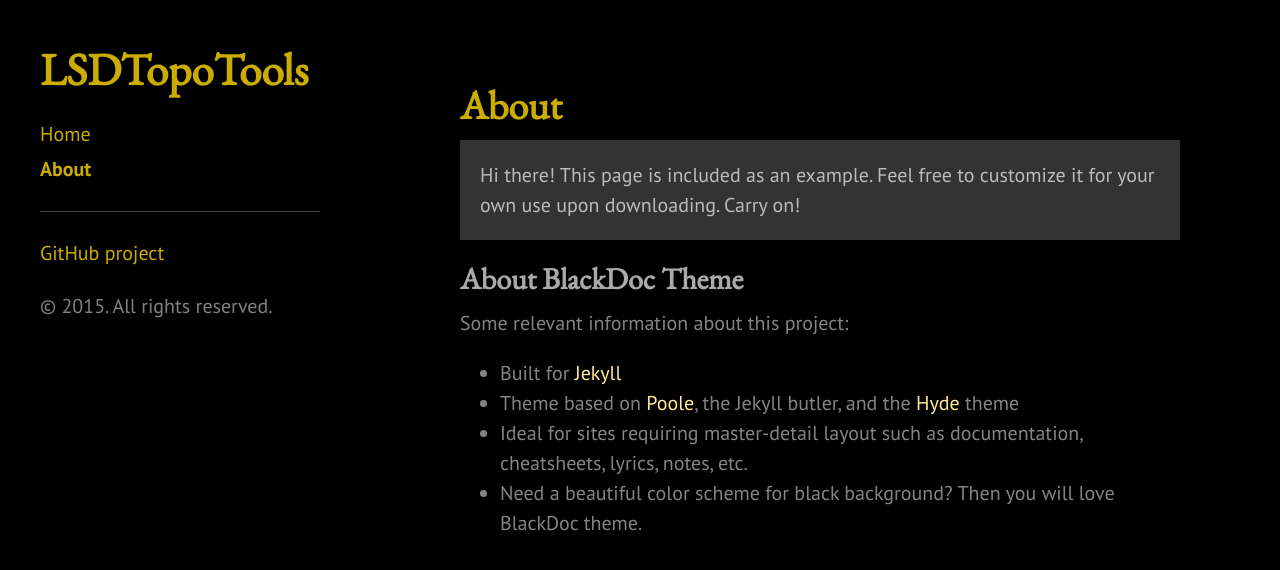
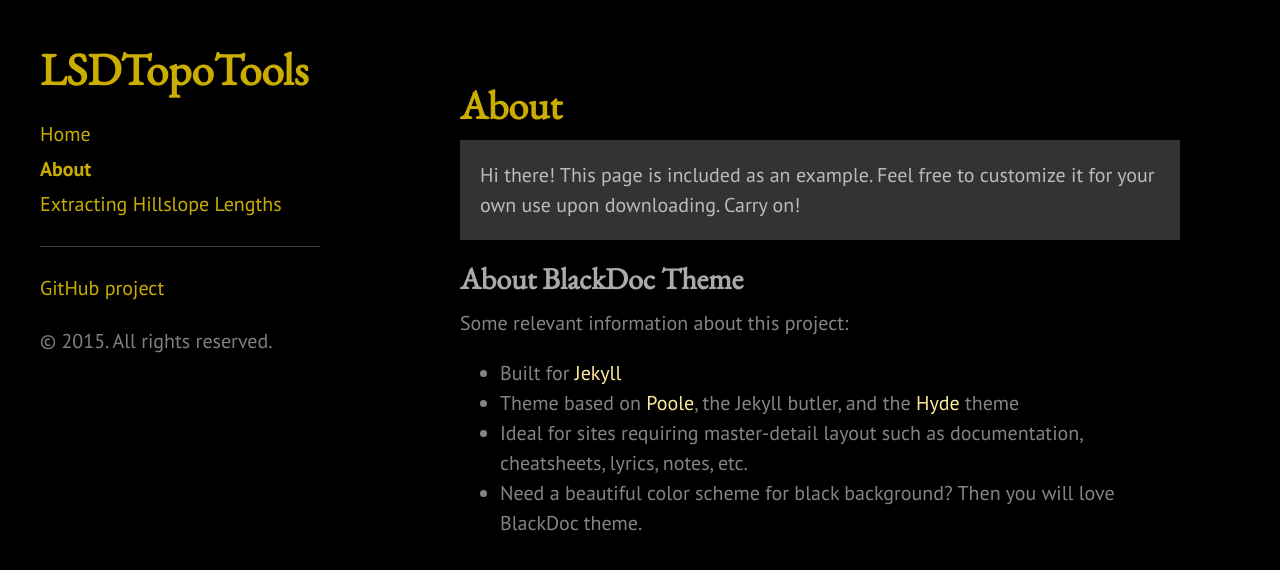
Before and after one commit to LSDtopotools/LSDTopoTools.github.io, a Jekyll site: the page built from about.md, in a window 1280 px wide. Shown: the top 570 px of the page. Built offline with Jekyll 4.4.1, drawn with Linux system fonts in a browser that asks for light colours; Markdown is read by kramdown in place of the engine named in the settings.

Commit message:
Post headers

```diff
--- a/basin_metrics.md
+++ b/basin_metrics.md
@@ -1,3 +1,8 @@
+---
+layout: page
+title: Extracting Hillslope Lengths
+---
+
 =====================================================================
 Extracting Hillslope Lengths
 =====================================================================
```
Also changed, not shown: catchmentmodel.md (+5 -0 lines).
